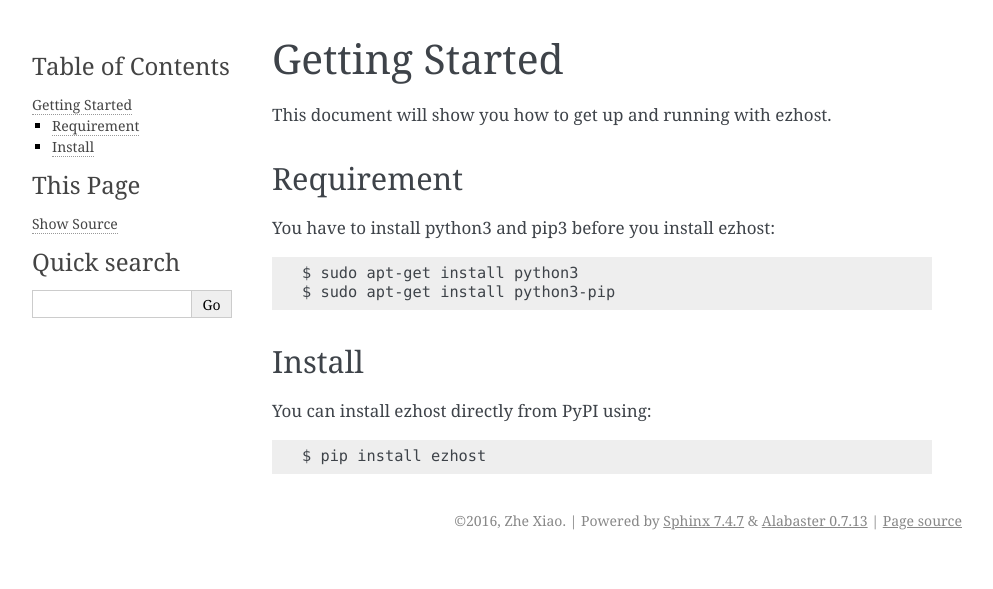
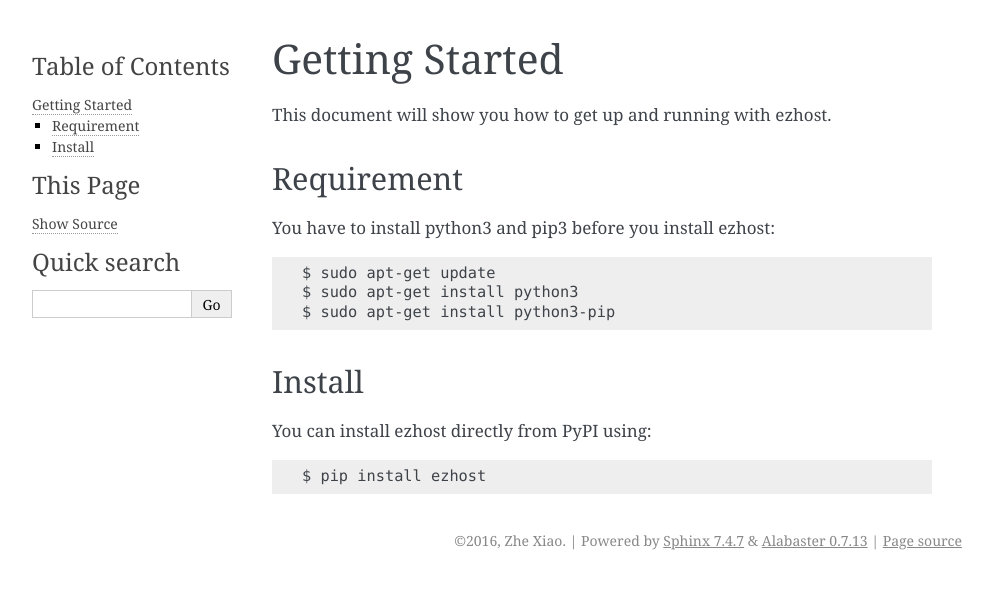
Before and after one commit to zhexiao/ezhost, a Sphinx documentation site: the page built from docs/getting_started.rst, in a window 1280 px wide. Shown: the top 589 px of the page, without its empty margins (148-1141 px from the left). Built offline with Sphinx 7.4.7, drawn with Linux system fonts in a browser that asks for light colours; pages that are not in the unit, such as notebooks, are missing from menus.

Commit message:
Update getting_started.rst

```diff
--- a/docs/getting_started.rst
+++ b/docs/getting_started.rst
@@ -10,6 +10,7 @@ You have to install python3 and pip3 before you install ezhost:
 
 .. code-block:: bash
 
+   $ sudo apt-get update
    $ sudo apt-get install python3
    $ sudo apt-get install python3-pip
 
```
